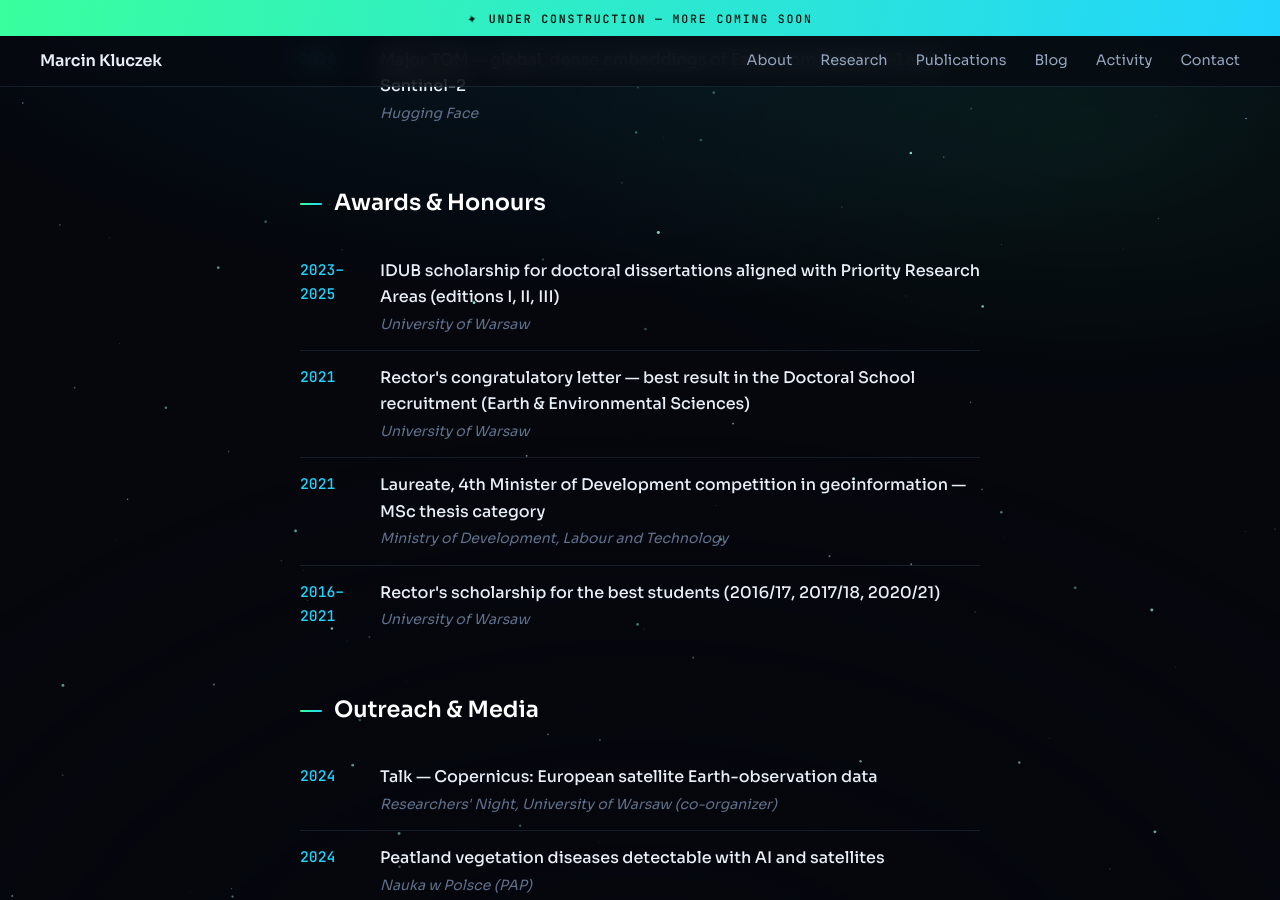
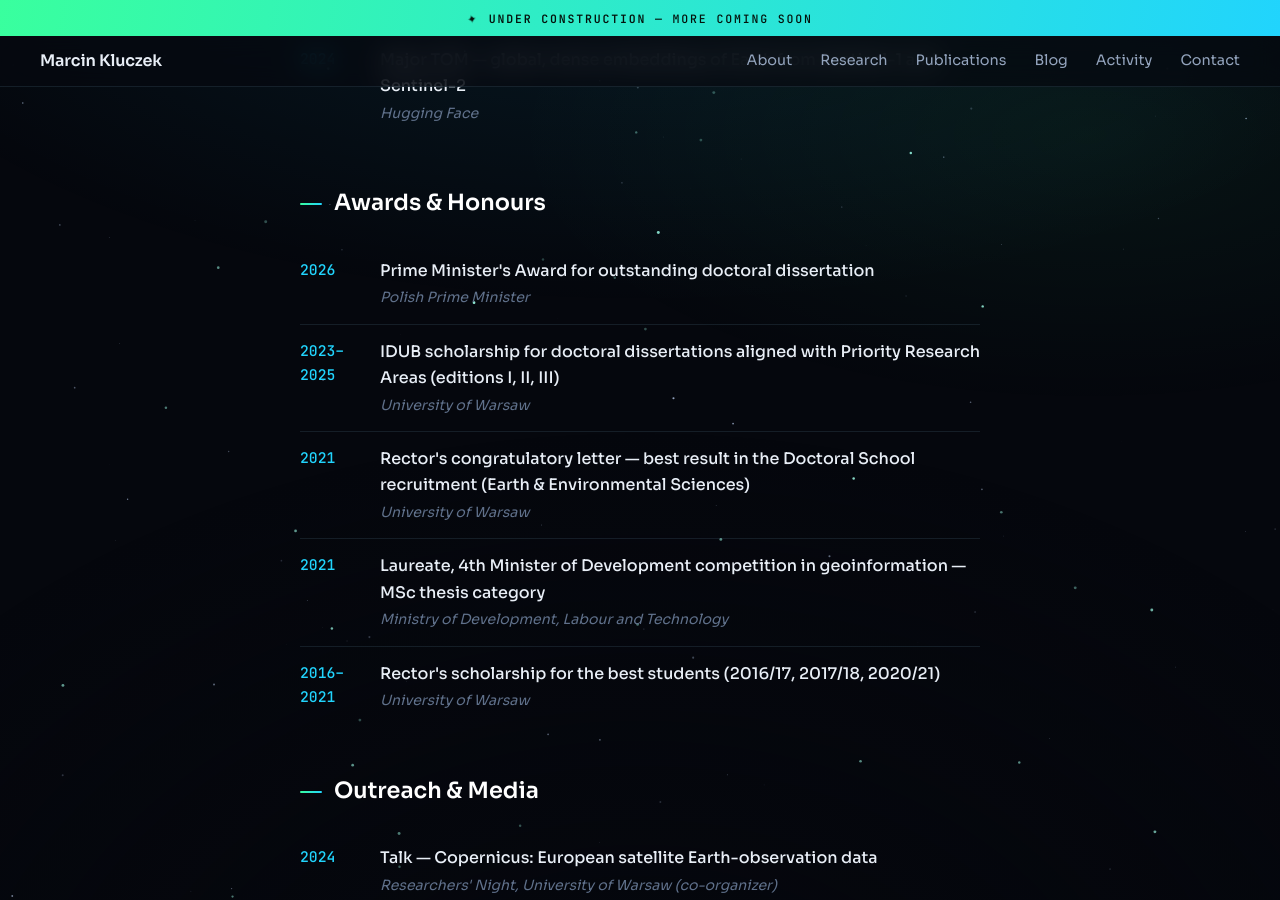
Before and after one commit to mkluczek/mkluczek.github.io, a Jekyll site: the page built from activity.html, in a window 1280 px wide and 900 px high, scrolled down 3494 px. Built offline with Jekyll 4.4.1, drawn with Linux system fonts in a browser that asks for light colours; some web fonts are replaced.

Commit message:
add PM award

```diff
--- a/_data/awards.yml
+++ b/_data/awards.yml
@@ -1,6 +1,10 @@
 # ─────────────────────────────────────────────────────────────
 #  Awards & honours. Newest first.
 # ─────────────────────────────────────────────────────────────
+
+- year: "2026"
+  title: "Prime Minister's Award for outstanding doctoral dissertation"
+  org:   "Polish Prime Minister"
 
 - year: "2023–2025"
   title: "IDUB scholarship for doctoral dissertations aligned with Priority Research Areas (editions I, II, III)"
```
